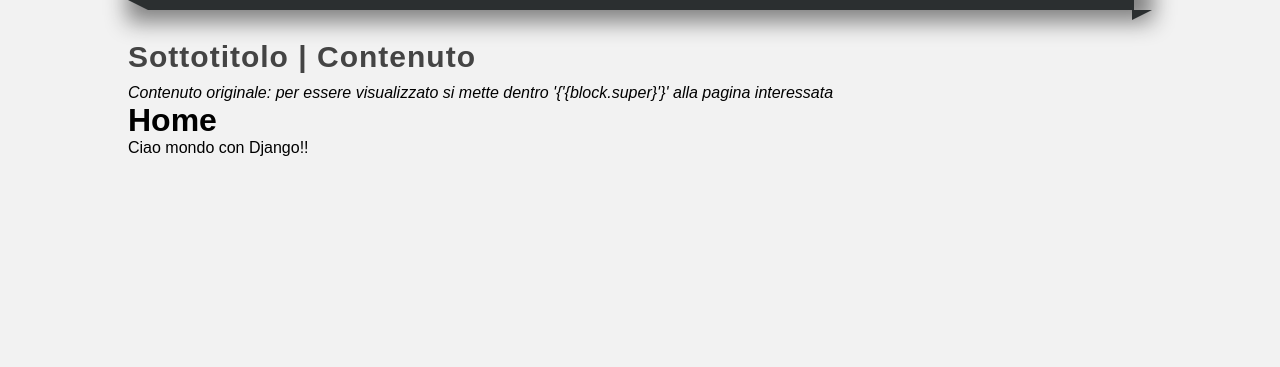
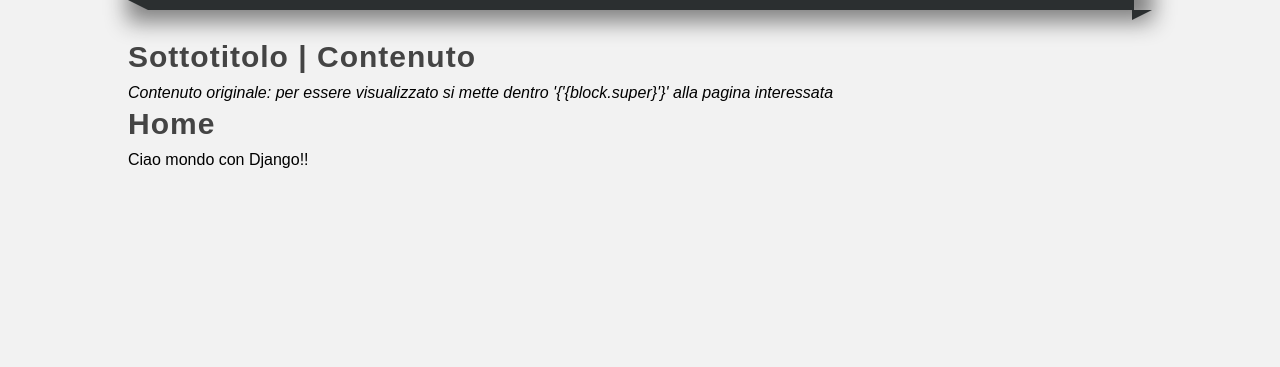
Before and after one commit to amedina14/master-python, a Django app: page /ciao-mondo/ in a window 1280 px wide. Shown: the part 182-549 px from the top of the page. Run offline with Django 3.2, Linux system fonts and the light colour scheme.

Commit message:
add comment and class title

```diff
--- a/22-Django-beginnings/imparandoDjango/myapp/templates/ciao_mondo.html
+++ b/22-Django-beginnings/imparandoDjango/myapp/templates/ciao_mondo.html
@@ -5,7 +5,8 @@ Ciao Mondo
 {% endblock %}
 
 {% block content %}
+    <!-- Ereda il contenuto originale di un blocco html -->
     {{block.super}}
-    <h1>Home</h1>
+    <h1 class="title">Home</h1>
     Ciao mondo con Django!!
 {% endblock %}
```
